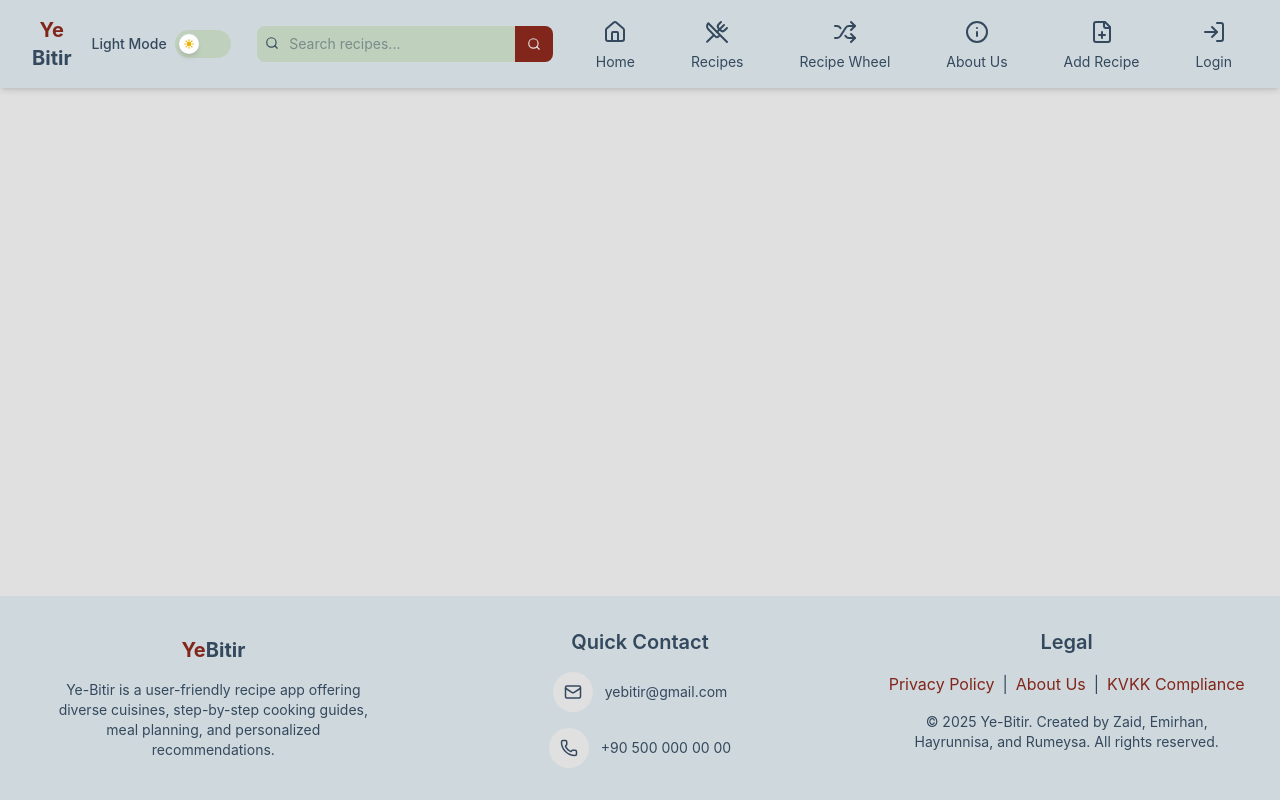
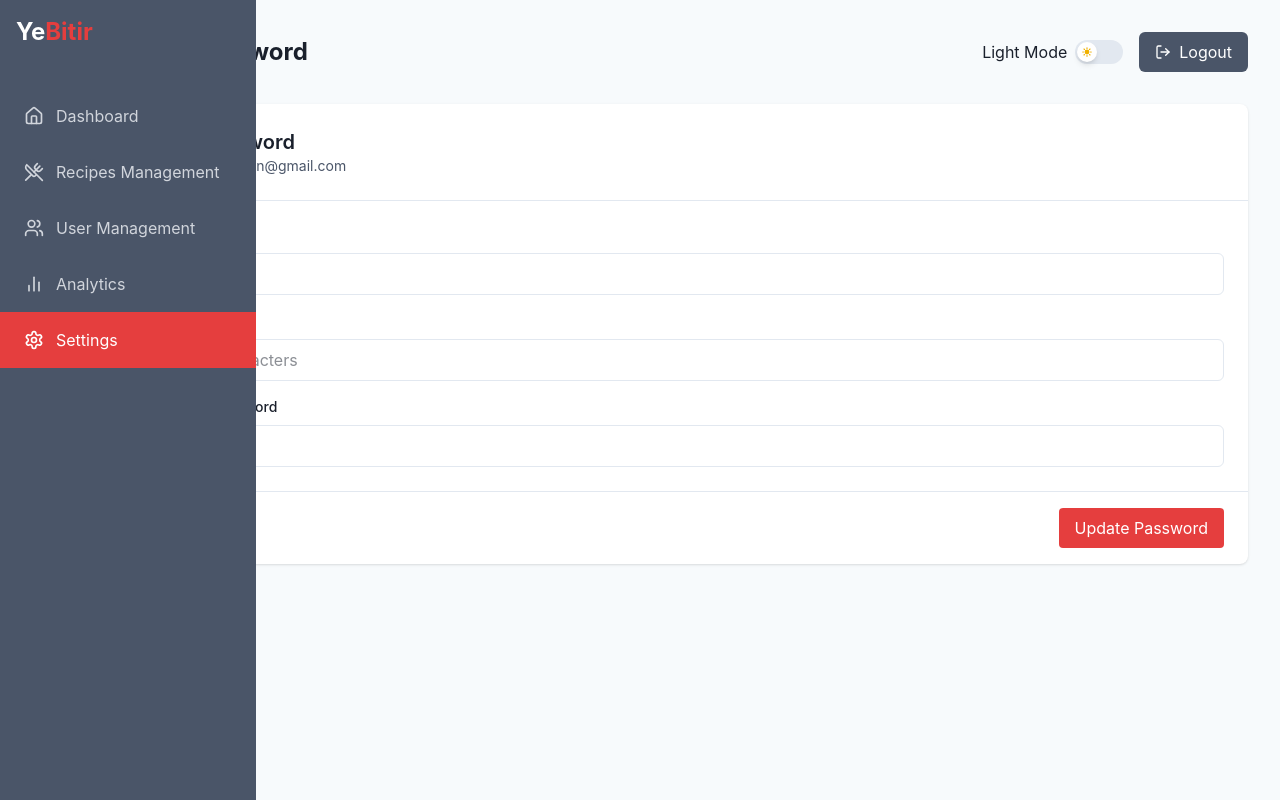
Before and after one commit to Emirhan-Kara/Ye-Bitir, a React (Vite) app: page /admin/settings in a window 1280 px wide. Built offline with nearby package versions, Linux system fonts and the light colour scheme.

Commit message:
Admin Settings page added.

```diff
--- a/src/App.jsx
+++ b/src/App.jsx
@@ -7,6 +7,7 @@ import AdminDashboard from "./components/AdminDashboard"
 import UserManagement from './components/UserManagement';
 import RecipeManagement from './components/RecipeManagement';
 import AdminAnalytics from "./components/AdminAnalytics"
+import AdminSettings from "./components/AdminSettings"
 
 function App() {
   return (<HomePage></HomePage>)
--- /dev/null
+++ b/src/components/AdminSettings.jsx
@@ -0,0 +1,192 @@
+import React, { useState } from 'react';
+import { useTheme } from '../context/ThemeContext';
+import AdminLayout from './AdminLayout';
+
+const AdminSettings = () => {
+  const { theme } = useTheme();
+
+  // Default theme values in case theme is not properly loaded
+  const isDark = theme?.name === 'dark';
+
+  const themeColors = {
+    primary: isDark ? '#e53e3e' : '#e53e3e', // Keep the same red for both themes
+    secondary: isDark ? '#2d3748' : '#4a5568',
+    background: isDark ? '#1a202c' : '#f7fafc',
+    text: {
+      primary: isDark ? '#f7fafc' : '#1a202c',
+      secondary: isDark ? '#a0aec0' : '#4a5568'
+    },
+    card: isDark ? '#2d3748' : 'white',
+    input: {
+      background: isDark ? '#1a202c' : 'white',
+      border: isDark ? '#4a5568' : '#e2e8f0'
+    }
+  };
+
+  // State for password fields
+  const [passwordData, setPasswordData] = useState({
+    currentPassword: '',
+    newPassword: '',
+    confirmPassword: ''
+  });
+
+  // State for error messages
+  const [passwordErrors, setPasswordErrors] = useState({
+    currentPassword: '',
+    matchError: ''
+  });
+
+  // Handle password change
+  const handlePasswordChange = (e) => {
+    const { name, value } = e.target;
+    setPasswordData({
+      ...passwordData,
+      [name]: value
+    });
+  };
+
+  // Handle password update
+  const handlePasswordUpdate = () => {
+    // Reset previous errors
+    setPasswordErrors({
+      currentPassword: '',
+      matchError: ''
+    });
+
+    let hasErrors = false;
+
+    // Check current password
+    if (passwordData.currentPassword !== 'Test1234') {
+      setPasswordErrors(prev => ({
+        ...prev,
+        currentPassword: 'Current password is incorrect'
+      }));
+      hasErrors = true;
+    }
+
+    // Check if new passwords match
+    if (passwordData.newPassword !== passwordData.confirmPassword) {
+      setPasswordErrors(prev => ({
+        ...prev,
+        matchError: 'New passwords do not match'
+      }));
+      hasErrors = true;
+    }
+
+    if (hasErrors) {
+      return;
+    }
+
+    // In a real application, this would update the password in the backend
+    alert('Password updated successfully!');
+
+    // Clear password fields
+    setPasswordData({
+      currentPassword: '',
+      newPassword: '',
+      confirmPassword: ''
+    });
+  };
+
+  return (
+    <AdminLayout
+      pageTitle="Change Password"
+      pageDescription=""
+    >
+      <div className="rounded-lg shadow" style={{ backgroundColor: themeColors.card }}>
+        <div className="p-6 border-b" style={{ borderColor: isDark ? '#3a4556' : '#e2e8f0' }}>
+          <h2 className="text-xl font-semibold" style={{ color: themeColors.text.primary }}>Change Password</h2>
+          <p className="text-sm" style={{ color: themeColors.text.secondary }}>
+            Current Admin: admin@gmail.com
+          </p>
+        </div>
+
+        <div className="p-6">
+          <div className="space-y-4">
+            <div>
+              <label className="block mb-2 text-sm font-medium" style={{ color: themeColors.text.primary }}>
+                Current Password
+              </label>
+              <input
+                type="password"
+                name="currentPassword"
+                value={passwordData.currentPassword}
+                onChange={handlePasswordChange}
+                className={`w-full p-2 rounded-md border ${passwordErrors.currentPassword ? 'border-red-500' : ''}`}
+                style={{
+                  backgroundColor: themeColors.input.background,
+                  borderColor: passwordErrors.currentPassword ? '#e53e3e' : themeColors.input.border,
+                  color: themeColors.text.primary
+                }}
+              />
+              {passwordErrors.currentPassword && (
+                <p className="text-sm mt-1" style={{ color: '#e53e3e' }}>
+                  {passwordErrors.currentPassword}
+                </p>
+              )}
+            </div>
+
+            <div>
+              <label className="block mb-2 text-sm font-medium" style={{ color: themeColors.text.primary }}>
+                New Password
+              </label>
+              <input
+                type="password"
+                name="newPassword"
+                value={passwordData.newPassword}
+                onChange={handlePasswordChange}
+                className="w-full p-2 rounded-md border"
+                style={{
+                  backgroundColor: themeColors.input.background,
+                  borderColor: themeColors.input.border,
+                  color: themeColors.text.primary
+                }}
+                placeholder="Minimum 8 characters"
+              />
+            </div>
+
+            <div>
+              <label className="block mb-2 text-sm font-medium" style={{ color: themeColors.text.primary }}>
+                Confirm New Password
+              </label>
+              <input
+                type="password"
+                name="confirmPassword"
+                value={passwordData.confirmPassword}
+                onChange={handlePasswordChange}
+                className={`w-full p-2 rounded-md border ${passwordErrors.matchError ? 'border-red-500' : ''}`}
+                style={{
+                  backgroundColor: themeColors.input.background,
+                  borderColor: passwordErrors.matchError ? '#e53e3e' : themeColors.input.border,
+                  color: themeColors.text.primary
+                }}
+              />
+              {passwordErrors.matchError && (
+                <p className="text-sm mt-1" style={{ color: '#e53e3e' }}>
+                  {passwordErrors.matchError}
+                </p>
+              )}
+            </div>
+          </div>
+        </div>
+
+        <div className="px-6 py-4 border-t flex justify-end" style={{
+          borderColor: isDark ? '#3a4556' : '#e2e8f0'
+        }}>
+          <button
+            onClick={handlePasswordUpdate}
+            className="px-4 py-2 rounded cursor-pointer"
+            style={{
+              backgroundColor: themeColors.primary,
+              color: 'white'
+            }}
+          >
+            Update Password
+          </button>
+        </div>
+      </div>
+    </AdminLayout>
+  );
+};
+
+export default AdminSettings;
--- a/src/components/HomePage.jsx
+++ b/src/components/HomePage.jsx
@@ -20,6 +20,8 @@ import AdminDashboard from './AdminDashboard';
 import UserManagement from './UserManagement';
 import RecipeManagement from './RecipeManagement';
 import AdminAnalytics from './AdminAnalytics';
+import AdminSettings from './AdminSettings';
+
 // Recipe data that would normally come from an API or database
 const dummyRecipes = [
   {
@@ -280,6 +282,7 @@ const AppRoutes = () => {
       <Route path="/admin/users" element={<UserManagement />} />
       <Route path="/admin/recipes" element={<RecipeManagement />} />
       <Route path="/admin/analytics" element={<AdminAnalytics />} />
+      <Route path="/admin/settings" element={<AdminSettings />} />
       {/* All other routes with standard layout */}
       <Route path="*" element={<StandardLayout />} />
     </Routes>
```
